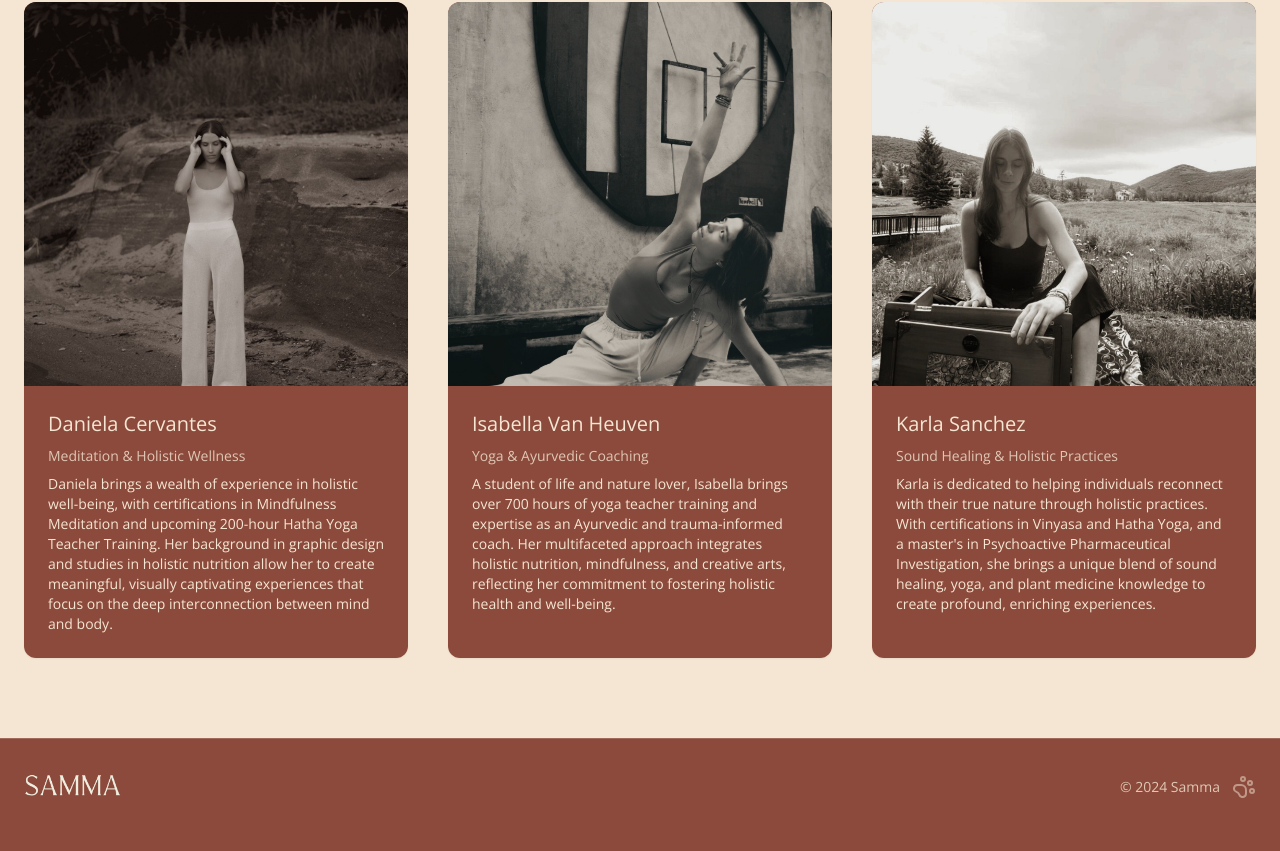
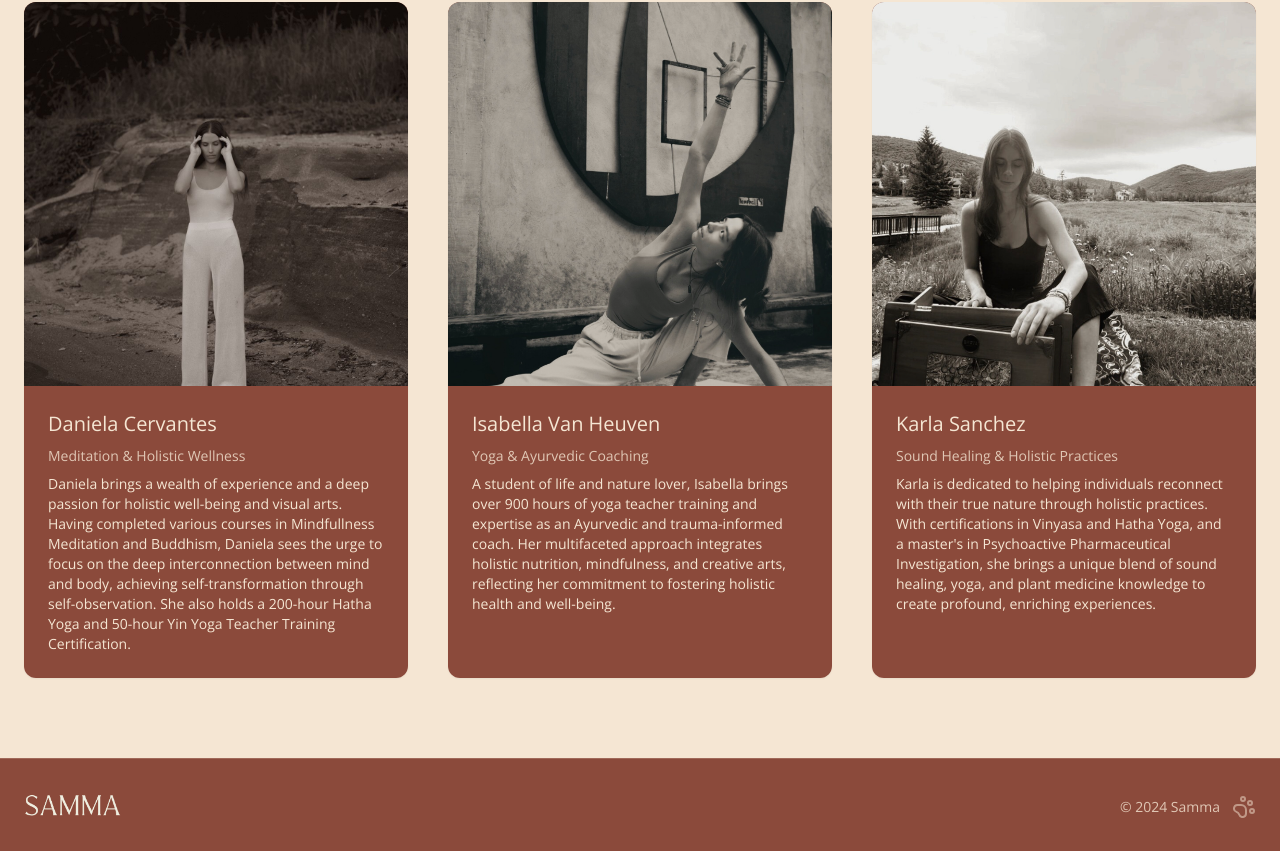
Before and after one commit to karluquis/samma, a Next.js app: page /about in a window 1280 px wide. Shown: the part 370-1221 px from the top of the page. Built offline with nearby package versions, Linux system fonts and the light colour scheme.

Commit message:
Update about-us.tsx
updated about us text

```diff
--- a/components/about-us.tsx
+++ b/components/about-us.tsx
@@ -13,13 +13,13 @@ const teamMembers: TeamMember[] = [
   {
     name: "Daniela Cervantes",
     role: "Meditation & Holistic Wellness",
-    bio: "Daniela brings a wealth of experience in holistic well-being, with certifications in Mindfulness Meditation and upcoming 200-hour Hatha Yoga Teacher Training. Her background in graphic design and studies in holistic nutrition allow her to create meaningful, visually captivating experiences that focus on the deep interconnection between mind and body.",
+    bio: "Daniela brings a wealth of experience and a deep passion for holistic well-being and visual arts. Having completed various courses in Mindfullness Meditation and Buddhism, Daniela sees the urge to focus on the deep interconnection between mind and body, achieving self-transformation through self-observation. She also holds a 200-hour Hatha Yoga and 50-hour Yin Yoga Teacher Training Certification.",
     image: "/daniela.jpg"
   },
   {
     name: "Isabella Van Heuven",
     role: "Yoga & Ayurvedic Coaching",
-    bio: "A student of life and nature lover, Isabella brings over 700 hours of yoga teacher training and expertise as an Ayurvedic and trauma-informed coach. Her multifaceted approach integrates holistic nutrition, mindfulness, and creative arts, reflecting her commitment to fostering holistic health and well-being.",
+    bio: "A student of life and nature lover, Isabella brings over 900 hours of yoga teacher training and expertise as an Ayurvedic and trauma-informed coach. Her multifaceted approach integrates holistic nutrition, mindfulness, and creative arts, reflecting her commitment to fostering holistic health and well-being.",
     image: "/bella.png"
   },
   {
```
